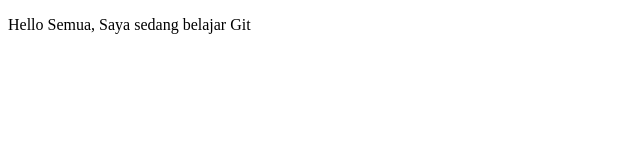
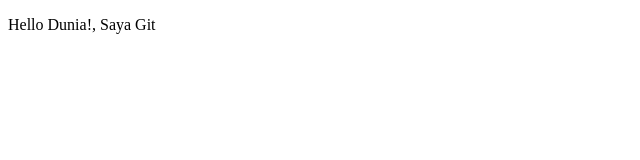
Before and after one commit to hafizdibrahim/belajar-git, a plain HTML site: page index.html in a window 1280 px wide. Shown: the whole page, without its empty margins (0-640 px from the left). Drawn offline with Linux system fonts and the light colour scheme.

Commit message:
menambahkan beberapa revisi

```diff
--- a/index.html
+++ b/index.html
@@ -7,7 +7,7 @@
 </head>
 
 <body>
-          <p>Hello Semua, Saya sedang belajar Git</p>
+          <p>Hello Dunia!, Saya Git</p>
 </body>
 
 </html>
```
Also changed, not shown: about.html (added), contact.html (added).
